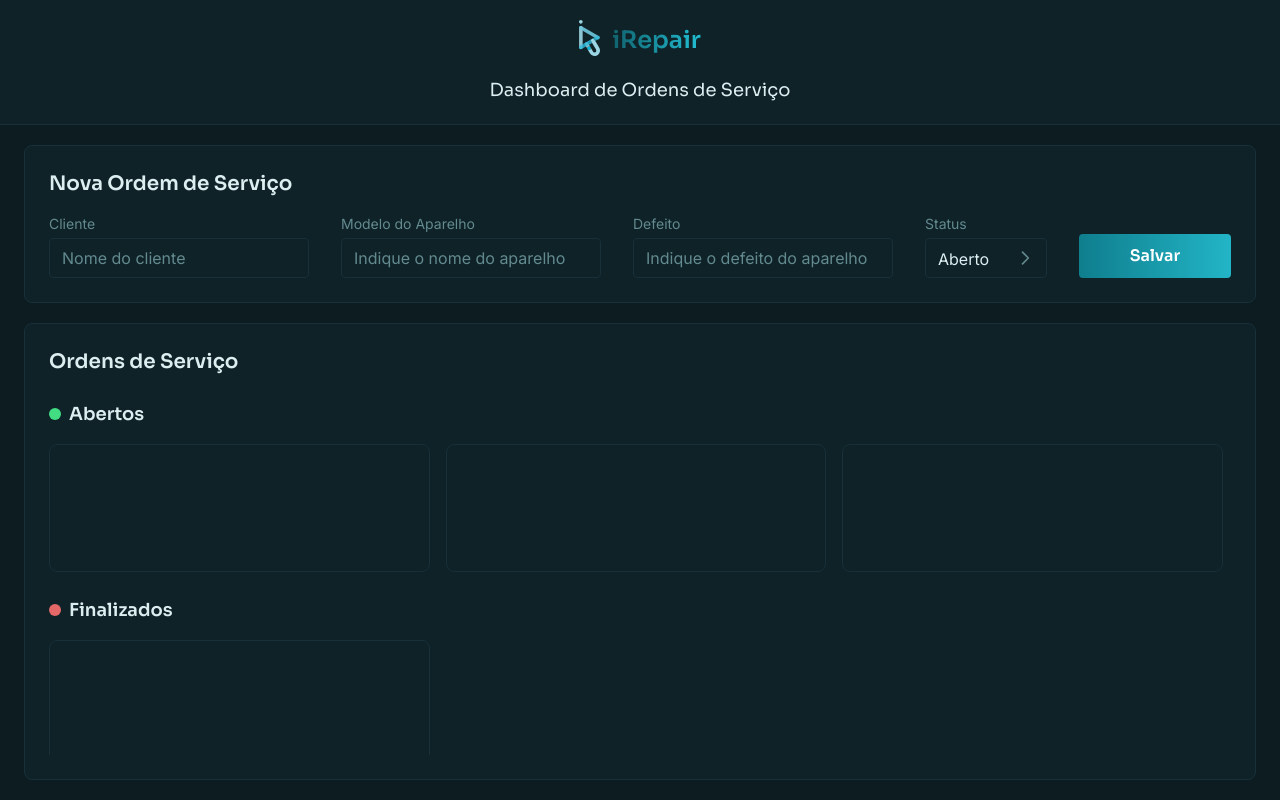
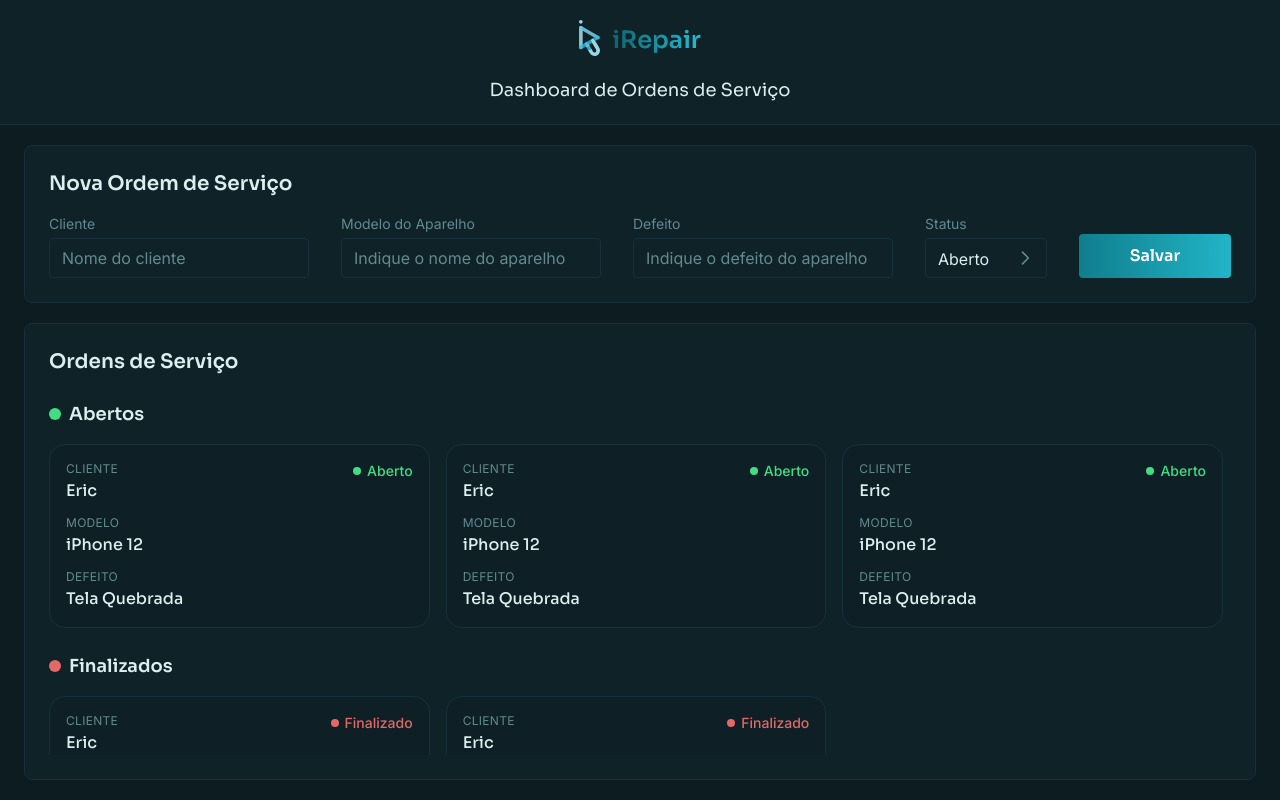
Before and after one commit to ericlimapd/irepair, a React (Vite) app: page / in a window 1280 px wide. Built offline with nearby package versions, Linux system fonts and the light colour scheme.

Commit message:
feat: Implementa ServiceCard com dados de exemplo

```diff
--- a/src/components/ServiceCard.tsx
+++ b/src/components/ServiceCard.tsx
@@ -1,3 +1,56 @@
-export function ServiceCard() {
-  return <div>Card</div>;
+import type { ServiceOrder } from "../types";
+
+interface ServiceCardProps {
+  service: ServiceOrder;
 }
+
+export function ServiceCard({ service }: ServiceCardProps) {
+  const { clientName, deviceModel, defect, status } = service;
+  const isOpen = status === "Aberto";
+
+  return (
+    <div className="flex flex-col gap-3 rounded-2xl border border-border bg-card px-4 py-4">
+      <div className="flex items-start justify-between gap-2">
+        <div className="flex flex-col gap-0.5">
+          <span className="text-xs uppercase tracking-wide text-muted-foreground">
+            Cliente
+          </span>
+          <span className="font-heading text-base font-medium text-foreground">
+            {clientName}
+          </span>
+        </div>
+
+        <span
+          className={`flex items-center gap-1.5 text-sm font-medium ${
+            isOpen ? "text-success" : "text-destructive"
+          }`}
+        >
+          <span
+            className={`h-2 w-2 rounded-full ${
+              isOpen ? "bg-success" : "bg-destructive"
+            }`}
+          />
+          {status}
+        </span>
+      </div>
+
+      <div className="flex flex-col gap-0.5">
+        <span className="text-xs uppercase tracking-wide text-muted-foreground">
+          Modelo
+        </span>
+        <span className="font-heading text-base font-medium text-foreground">
+          {deviceModel}
+        </span>
+      </div>
+
+      <div className="flex flex-col gap-0.5">
+        <span className="text-xs uppercase tracking-wide text-muted-foreground">
+          Defeito
+        </span>
+        <span className="font-heading text-base font-medium text-foreground">
+          {defect}
+        </span>
+      </div>
+    </div>
+  );
+}
--- a/src/components/Services.tsx
+++ b/src/components/Services.tsx
@@ -1,4 +1,57 @@
+import { ServiceCard } from "./ServiceCard";
+import type { ServiceOrder } from "../types";
+
+const testeServices: ServiceOrder[] = [
+  {
+    id: "1",
+    clientName: "Eric",
+    deviceModel: "iPhone 12",
+    defect: "Tela Quebrada",
+    status: "Aberto",
+    createdAt: new Date(),
+  },
+  {
+    id: "2",
+    clientName: "Eric",
+    deviceModel: "iPhone 12",
+    defect: "Tela Quebrada",
+    status: "Aberto",
+    createdAt: new Date(),
+  },
+  {
+    id: "3",
+    clientName: "Eric",
+    deviceModel: "iPhone 12",
+    defect: "Tela Quebrada",
+    status: "Aberto",
+    createdAt: new Date(),
+  },
+  {
+    id: "4",
+    clientName: "Eric",
+    deviceModel: "iPhone 12",
+    defect: "Tela Quebrada",
+    status: "Finalizado",
+    createdAt: new Date(),
+  },
+  {
+    id: "5",
+    clientName: "Eric",
+    deviceModel: "iPhone 12",
+    defect: "Tela Quebrada",
+    status: "Finalizado",
+    createdAt: new Date(),
+  },
+];
+
 export function Services() {
+  const openServices = testeServices.filter(
+    (service) => service.status === "Aberto"
+  );
+  const finishedServices = testeServices.filter(
+    (service) => service.status === "Finalizado"
+  );
+
   return (
     <section className="mx-auto flex w-full max-w-7xl flex-col rounded-lg border border-border bg-surface px-6 py-6 lg:min-h-0 lg:flex-1 lg:overflow-hidden">
       <h2 className="shrink-0 font-heading text-xl font-semibold text-foreground">
@@ -15,9 +68,9 @@ export function Services() {
           </div>
 
           <div className="grid grid-cols-1 gap-4 sm:grid-cols-2 lg:grid-cols-3">
-            <div className="h-32 rounded-lg border border-border bg-input" />
-            <div className="h-32 rounded-lg border border-border bg-input" />
-            <div className="h-32 rounded-lg border border-border bg-input" />
+            {openServices.map((service) => (
+              <ServiceCard key={service.id} service={service} />
+            ))}
           </div>
         </div>
 
@@ -30,7 +83,9 @@ export function Services() {
           </div>
 
           <div className="grid grid-cols-1 gap-4 sm:grid-cols-2 lg:grid-cols-3">
-            <div className="h-32 rounded-lg border border-border bg-input" />
+            {finishedServices.map((service) => (
+              <ServiceCard key={service.id} service={service} />
+            ))}
           </div>
         </div>
       </div>
--- a/src/index.css
+++ b/src/index.css
@@ -16,6 +16,7 @@
   --color-background: #0C1C20;
   --color-surface: #0E2228;
   --color-input: #0E2228;
+  --color-card: #0e2025;
 
   /* Borders */
   --color-border: #17303A;
--- /dev/null
+++ b/src/types/index.ts
@@ -0,0 +1,10 @@
+export type ServiceStatus = "Aberto" | "Finalizado";
+
+export interface ServiceOrder {
+  id: string;
+  clientName: string;
+  deviceModel: string;
+  defect: string;
+  status: ServiceStatus;
+  createdAt: Date;
+}
```
